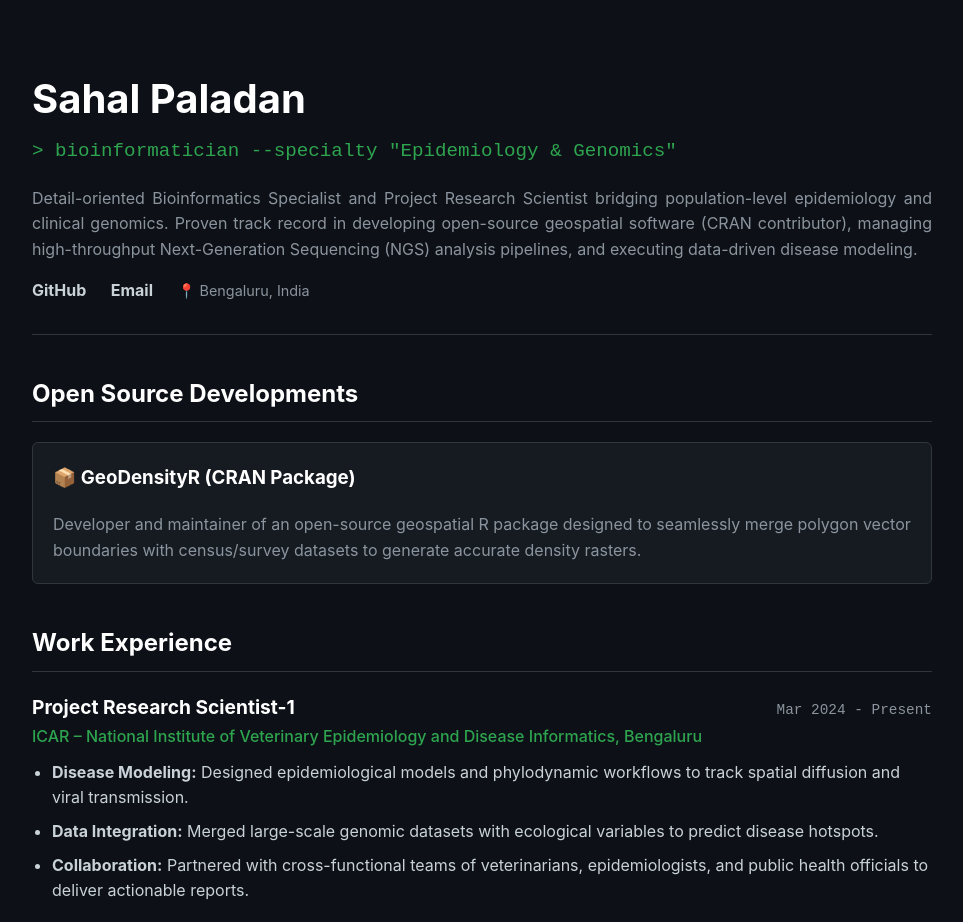
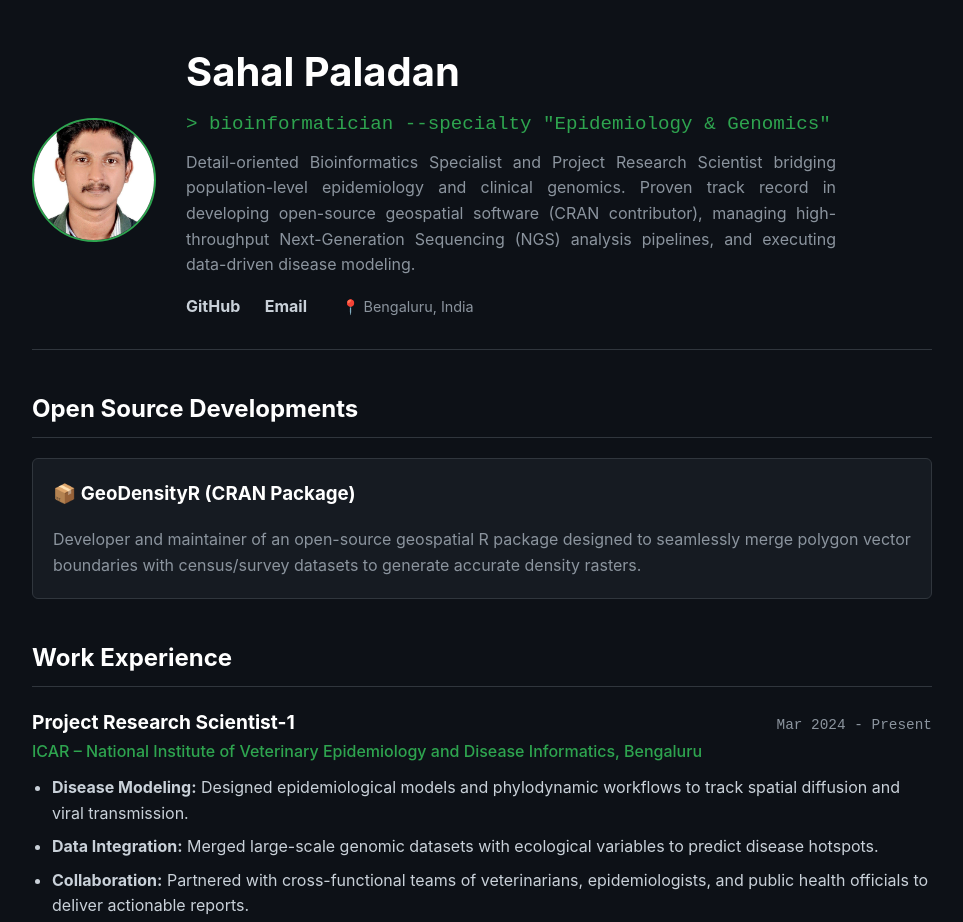
Before and after one commit to sahalpaladan/sahalpaladan.github.io, a plain HTML site: page index.html in a window 1280 px wide. Shown: the top 922 px of the page, without its empty margins (158-1121 px from the left). Drawn offline with Linux system fonts and the light colour scheme.

Commit message:
Refactor header section with profile image and styling

```diff
--- a/index.html
+++ b/index.html
@@ -135,15 +135,21 @@
 <body>
 
     <header>
-        <h1>Sahal Paladan</h1>
-        <p class="subtitle">> bioinformatician --specialty "Epidemiology & Genomics"</p>
-        <p style="color: var(--text-muted); text-align: justify;">
-            Detail-oriented Bioinformatics Specialist and Project Research Scientist bridging population-level epidemiology and clinical genomics. Proven track record in developing open-source geospatial software (CRAN contributor), managing high-throughput Next-Generation Sequencing (NGS) analysis pipelines, and executing data-driven disease modeling.
-        </p>
-        <div class="links">
-            <a href="https://github.com" target="_blank">GitHub</a>
-            <a href="mailto:sahalpaladan@gmail.com">Email</a>
-            <span style="color: var(--text-muted); font-size: 0.9rem;">📍 Bengaluru, India</span>
+            <header style="display: flex; gap: 30px; align-items: center; border-bottom: 1px solid var(--border-color); padding-bottom: 30px; margin-bottom: 40px;">
+        <!-- Circular Profile Photo Element -->
+        <img src="profile.jpg" alt="Sahal Paladan Profile Picture" style="width: 120px; height: 120px; border-radius: 50%; border: 2px solid var(--accent-color); object-fit: cover;">
+
+        <div>
+            <h1 style="margin: 0;">Sahal Paladan</h1>
+            <p class="subtitle" style="margin: 5px 0;">> bioinformatician --specialty "Epidemiology & Genomics"</p>
+            <p style="color: var(--text-muted); text-align: justify; margin-top: 10px; max-width: 650px;">
+                Detail-oriented Bioinformatics Specialist and Project Research Scientist bridging population-level epidemiology and clinical genomics. Proven track record in developing open-source geospatial software (CRAN contributor), managing high-throughput Next-Generation Sequencing (NGS) analysis pipelines, and executing data-driven disease modeling.
+            </p>
+            <div class="links" style="margin-top: 15px;">
+                <a href="https://github.com" target="_blank">GitHub</a>
+                <a href="mailto:sahalpaladan@gmail.com">Email</a>
+                <span style="color: var(--text-muted); font-size: 0.9rem; margin-left: 10px;">📍 Bengaluru, India</span>
+            </div>
         </div>
     </header>
 
```
